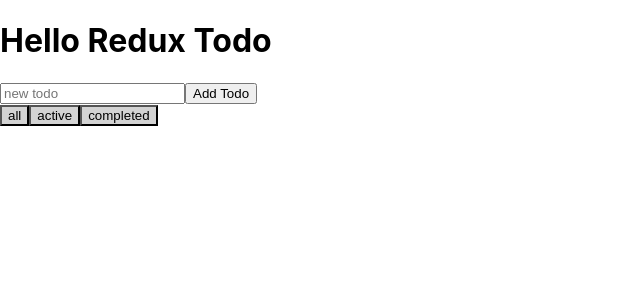
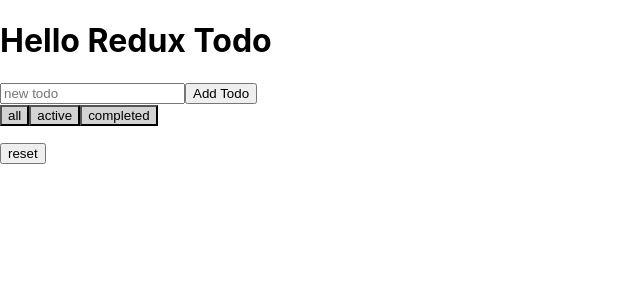
Before and after one commit to maximmorenko/redux-toolkit, a JavaScript app: page / in a window 1280 px wide. Shown: the top 300 px of the page, without its empty margins (0-640 px from the left). Built offline with nearby package versions, Linux system fonts and the light colour scheme; the HTML template or start-up script is replaced by a standard one.

Commit message:
Пример с єкстра редюсером

```diff
--- a/src/App.js
+++ b/src/App.js
@@ -1,5 +1,5 @@
 import { useSelector, useDispatch } from "react-redux";
-import { addTodo, removeTodo, selectVisibleTodos, setFilter, toggleTodo } from "./store";
+import { addTodo, removeTodo, selectVisibleTodos, setFilter, toggleTodo, resetToDefault } from "./store";
 
 export default function App() {
   return (
@@ -8,8 +8,16 @@ export default function App() {
       <NewTodo />
       <FilterTodo />
       <TodoList />
+      <ResetApp />
     </div>
   );
+}
+
+const ResetApp = () => {
+  const dispatch = useDispatch();
+  return (
+    <button onClick={()=>dispatch(resetToDefault())}>reset</button>
+  )
 }
 
 const NewTodo = () => {
--- a/src/store.js
+++ b/src/store.js
@@ -1,5 +1,5 @@
 import { createStore } from "redux";
-import { nanoid, createSlice, configureStore } from "@reduxjs/toolkit";
+import { nanoid, createSlice, configureStore, createAction } from "@reduxjs/toolkit";
 import logger from 'redux-logger';
 
 // action creators
@@ -176,6 +176,8 @@ import logger from 'redux-logger';
 //   // },
 // });
 
+// создадим событие, которое будем использоватьв экстаредюсере
+export const resetToDefault = createAction('root/reset-up');
 
 const todoSlice = createSlice({
   name: '@@todos',
@@ -203,6 +205,12 @@ const todoSlice = createSlice({
       todo.completed = !todo.completed;
     },
   },
+  extraReducers: (builder) => {
+    builder
+      .addCase(resetToDefault, () => {
+        return [];
+      })
+  },
 });
 // во внешнем мире могут понадобиться  єкшны, достанем их из слайса
 export const {addTodo, removeTodo, toggleTodo} = todoSlice.actions;
@@ -215,7 +223,13 @@ const filterSlise = createSlice({
     setFilter: (_, action) => {
       return action.payload;
     },
-  }
+  },
+  extraReducers: (builder) => {
+    builder
+      .addCase(resetToDefault, () => {
+        return 'all';
+      })
+  },
 });
 
 // достанем экшн из слайса
```
